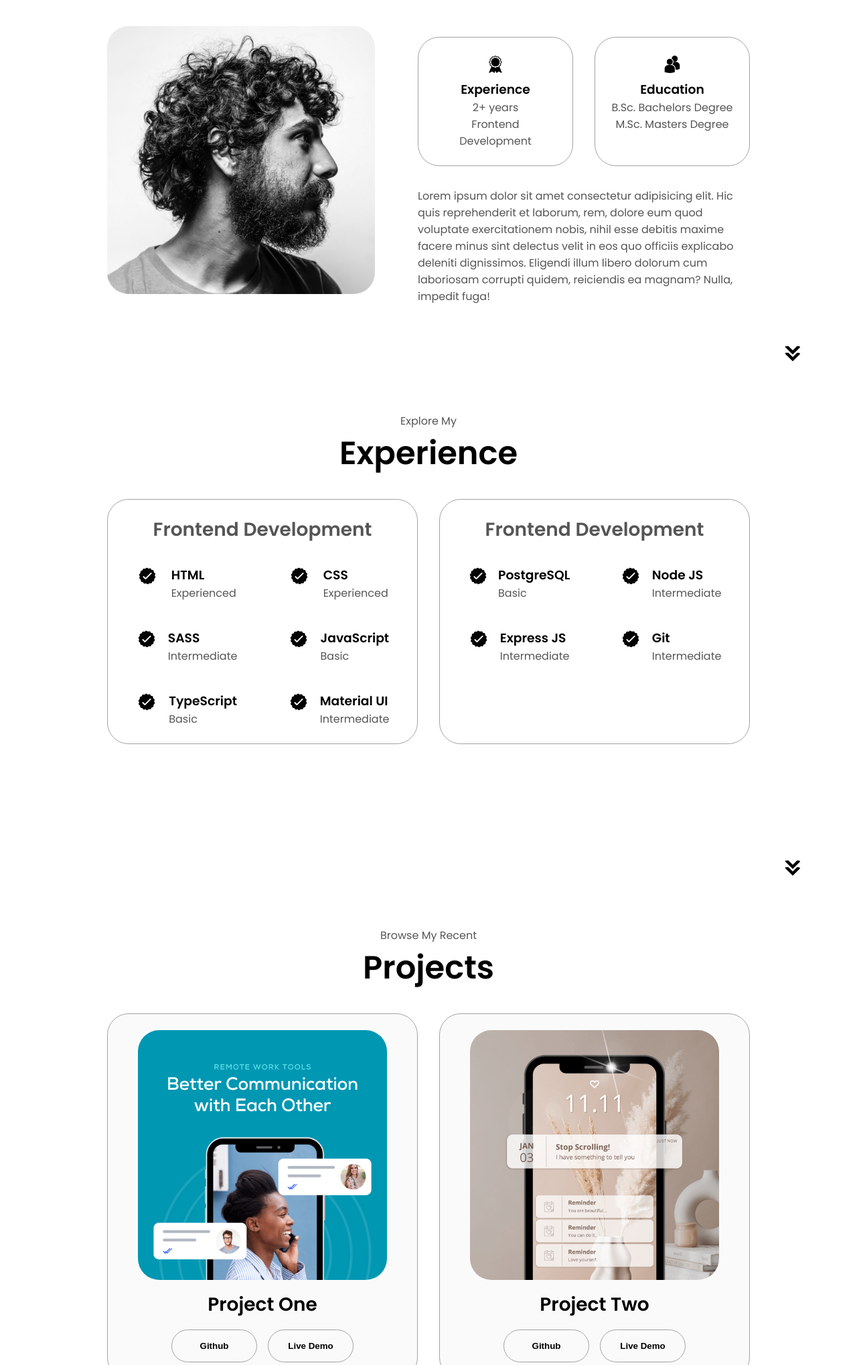
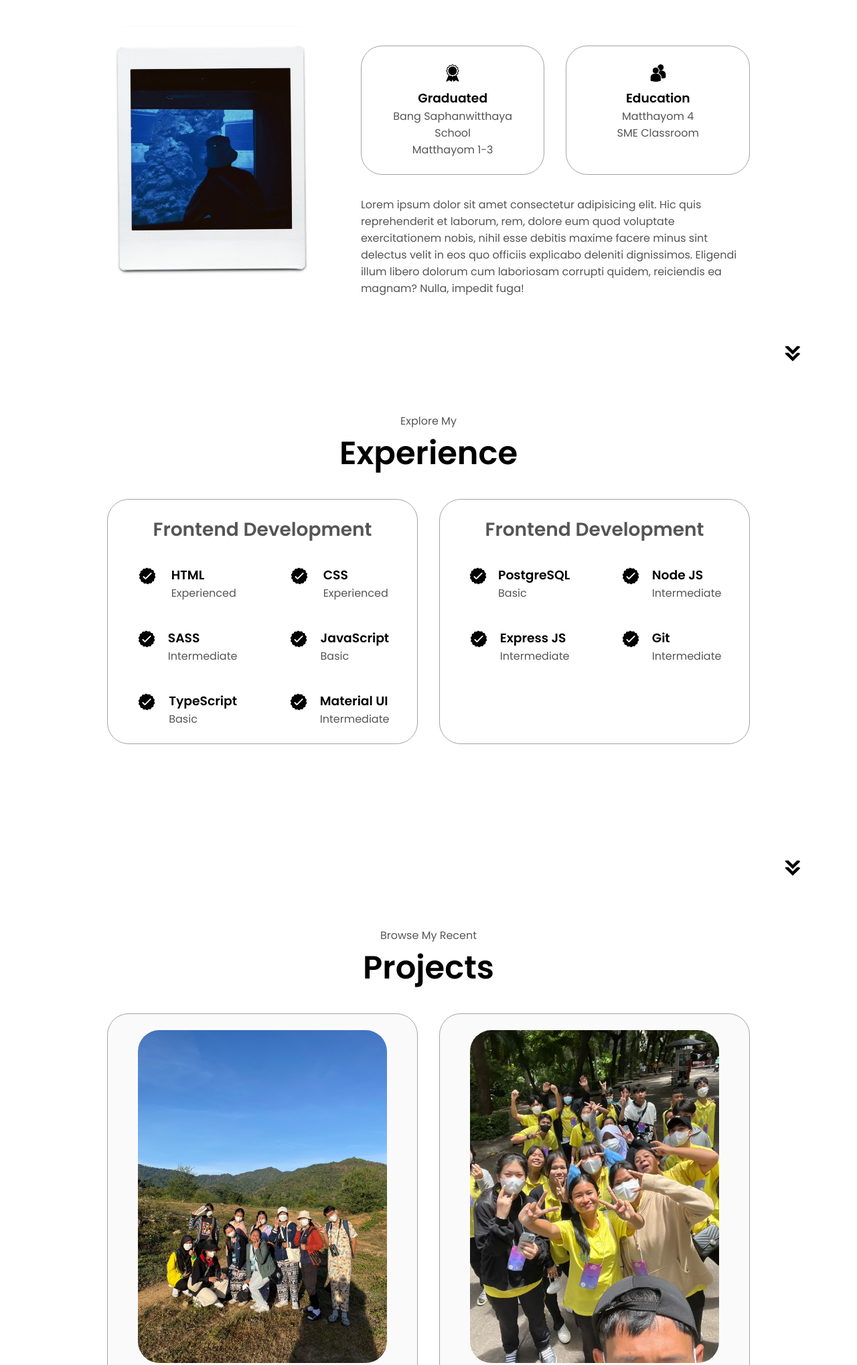
Before and after one commit to yeepun21/Portfolio.KANSINEENAT, a plain HTML site: page index.html in a window 1280 px wide. Shown: the part 1080-3118 px from the top of the page at 67% size. Drawn offline with Linux system fonts and the light colour scheme.

Commit message:
1233
vcedve

```diff
--- a/index.html
+++ b/index.html
@@ -77,7 +77,7 @@
       <div class="section-container">
         <div class="section__pic-container">
           <img
-            src="./assets/about-pic.png"
+            src="./assets/S__24797192.jpg"
             alt="Profile picture"
             class="about-pic"
           />
@@ -90,8 +90,8 @@
                 alt="Experience icon"
                 class="icon"
               />
-              <h3>Experience</h3>
-              <p>2+ years <br />Frontend Development</p>
+              <h3>Graduated</h3>
+              <p>Bang Saphanwitthaya School<br />Matthayom 1-3</p>
             </div>
             <div class="details-container">
               <img
@@ -100,7 +100,7 @@
                 class="icon"
               />
               <h3>Education</h3>
-              <p>B.Sc. Bachelors Degree<br />M.Sc. Masters Degree</p>
+              <p>Matthayom 4<br />SME Classroom</p>
             </div>
           </div>
           <div class="text-container">
@@ -264,7 +264,7 @@
           <div class="details-container color-container">
             <div class="article-container">
               <img
-                src="./assets/project-1.png"
+                src="./assets/S__24797191.jpg"
                 alt="Project 1"
                 class="project-img"
               />
@@ -288,7 +288,7 @@
           <div class="details-container color-container">
             <div class="article-container">
               <img
-                src="./assets/project-2.png"
+                src="./assets/S__24797189.jpg"
                 alt="Project 2"
                 class="project-img"
               />
@@ -312,7 +312,7 @@
           <div class="details-container color-container">
             <div class="article-container">
               <img
-                src="./assets/project-3.png"
+                src="./assets/S__24797188.jpg"
                 alt="Project 3"
                 class="project-img"
               />
--- a/style.css
+++ b/style.css
@@ -91,7 +91,7 @@ a:hover {
 .hamburger-icon span {
   width: 100%;
   height: 2px;
-  background-color: black;
+  background-color: rgb(0, 0, 0);
   transition: all 0.3 ease-in-out;
 }
 
```
Also changed, not shown: assets/S__24788996.jpg (added), assets/S__24788997.jpg (added), assets/S__24788998.jpg (added), assets/S__24797188.jpg (added), assets/S__24797189.jpg (added), assets/S__24797191.jpg (added), assets/S__24797192.jpg (added).
